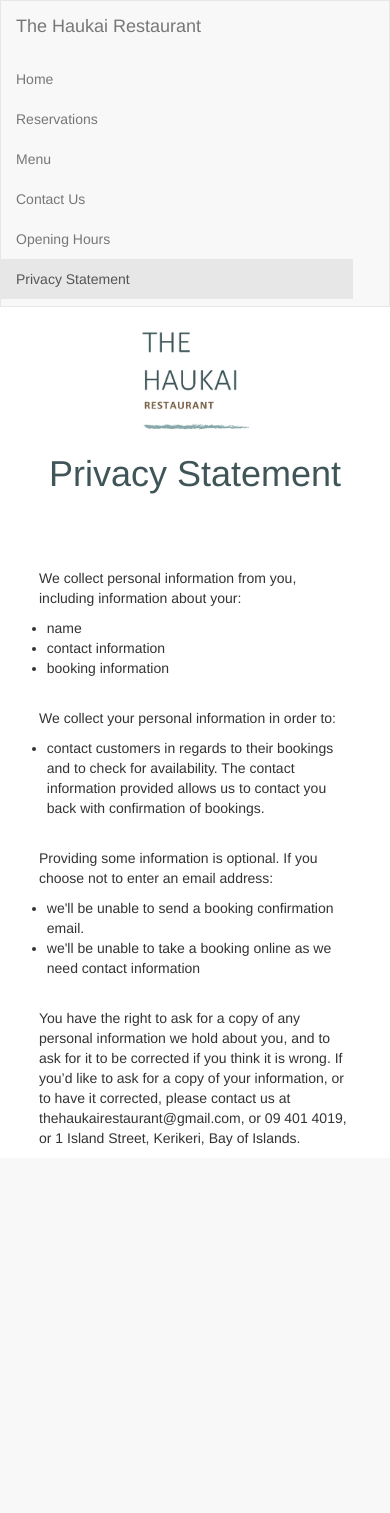
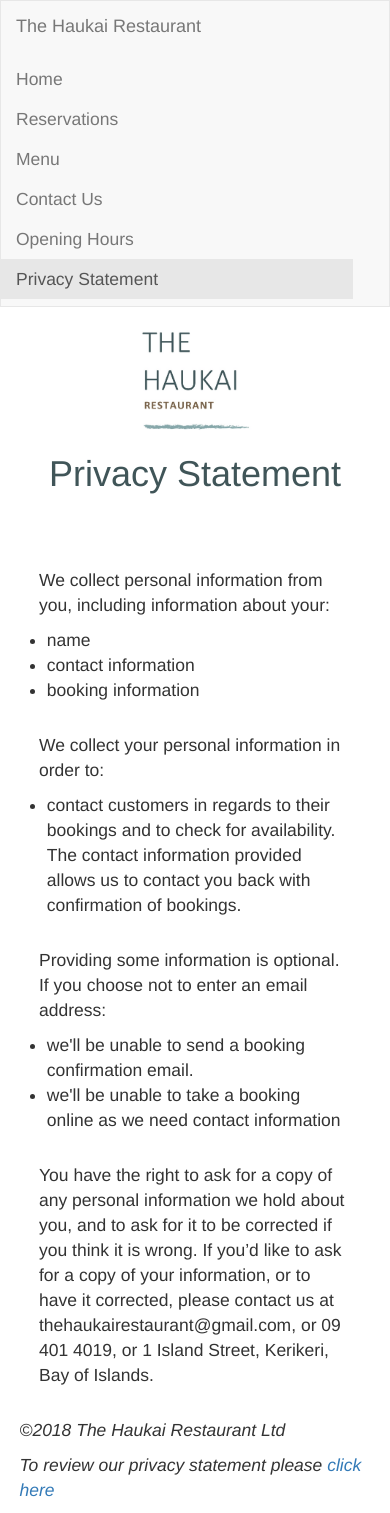
Before and after one commit to Lwooles/HaukaiRestaurant, a PHP site: page /Privacy.html in a window 390 px wide. Before the commit the page ends 1146 px from the top, so only its background shows below. Run offline with PHP 8.4, Linux system fonts and the light colour scheme.

Commit message:
check for mobile

```diff
--- a/OpeningHours.html
+++ b/OpeningHours.html
@@ -44,6 +44,9 @@
          </div>
         </div>
 
-        <footer></footer>
+        <footer>
+            <p style="float:left"> ©2018 The Haukai Restaurant Ltd</p><p style="float:right">
+             To review our privacy statement please <a href="./Privacy.html">click here</a></p>
+         </footer>
 
       </body>
--- a/Privacy.html
+++ b/Privacy.html
@@ -62,13 +62,16 @@
                   to ask for it to be corrected if you think it is wrong. If you’d like to ask for a copy
                   of your information, or to have it corrected, please contact us at thehaukairestaurant@gmail.com,
                   or 09 401 4019, or 1 Island Street, Kerikeri, Bay of Islands.
-            </p>
+            </p><br>
 
 
 
 
         </div>
         </div>
-
+        <footer>
+                <p style="float:left"> ©2018 The Haukai Restaurant Ltd</p><p style="float:right">
+                 To review our privacy statement please <a href="./Privacy.html">click here</a></p>
+             </footer>
 
     </body>
--- a/Reservations.html
+++ b/Reservations.html
@@ -44,4 +44,8 @@
     </div>
   </div>
 
+  <footer>
+      <p style="float:left"> ©2018 The Haukai Restaurant Ltd</p><p style="float:right">
+       To review our privacy statement please <a href="./Privacy.html">click here</a></p>
+   </footer>
   </body>
--- a/index.html
+++ b/index.html
@@ -56,4 +56,8 @@
             </div>
             </div>
 
+            <footer>
+               <p style="float:left"> ©2018 The Haukai Restaurant Ltd</p><p style="float:right">
+                To review our privacy statement please <a href="./Privacy.html">click here</a></p>
+            </footer>
     </body>
--- a/styles/styles.css
+++ b/styles/styles.css
@@ -17,10 +17,19 @@
 p.center{
 text-align: center;
 }
+p{
+    font-size: 1.25em;
+}
+footer{
+    padding-left: 5%;
+    padding-right:5%;
+    padding-bottom: 2%;font-style: italic;
+}
 
 ul{
     padding-left:12%;
     padding-right: 10%;
+    font-size:1.25em;
 }
 
 img.food{
@@ -37,15 +46,15 @@
 }
 .map-responsive{
     overflow:hidden;
-    padding-bottom:56.25%;
+    padding-bottom:30%;
     position:relative;
     height:0;
 }
 .map-responsive iframe{
     left:0;
     top:0;
-    height:100%;
-    width:100%;
+    height:80%;
+    width:80%;
     position:absolute;
 }
 .responsiveCal {
```
Also changed, not shown: Contact.html (+6 -3 lines), Menu.html (+5 -4 lines).
